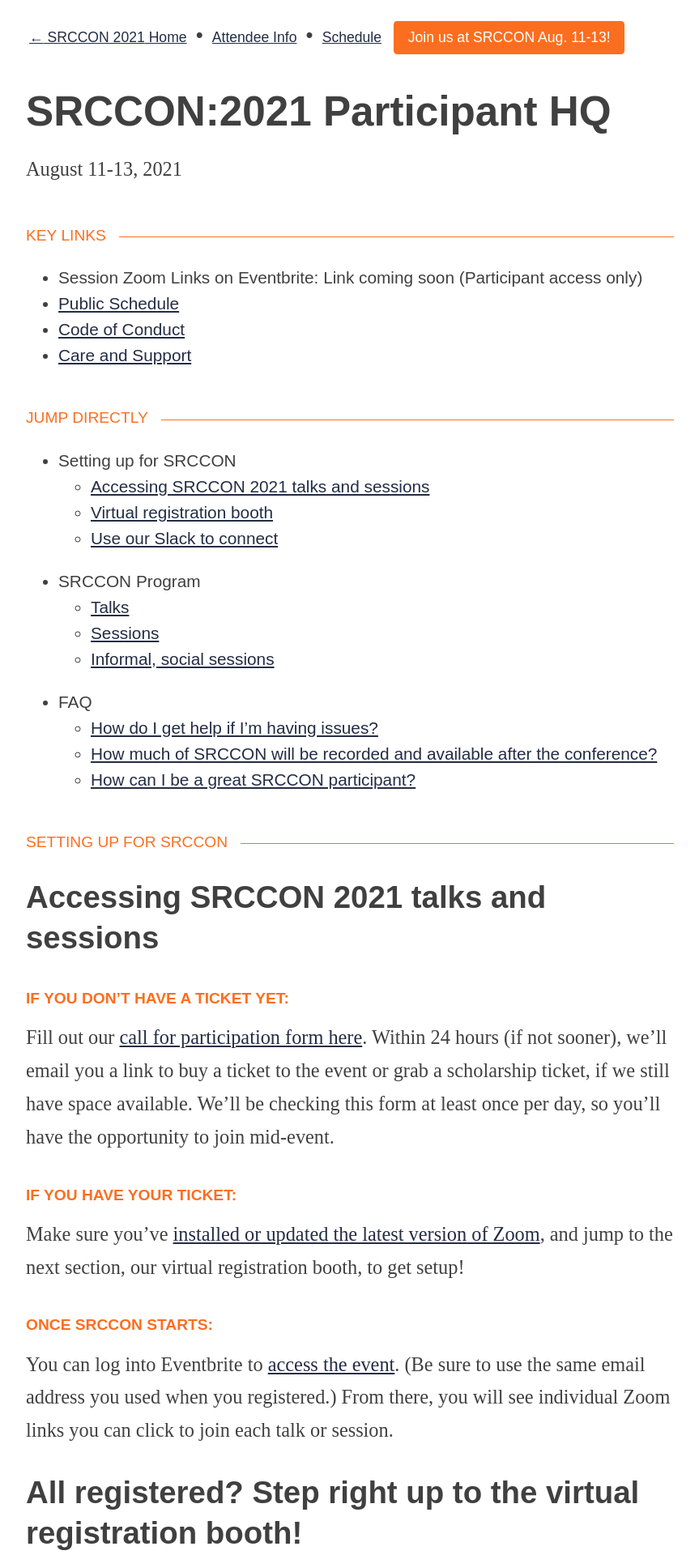
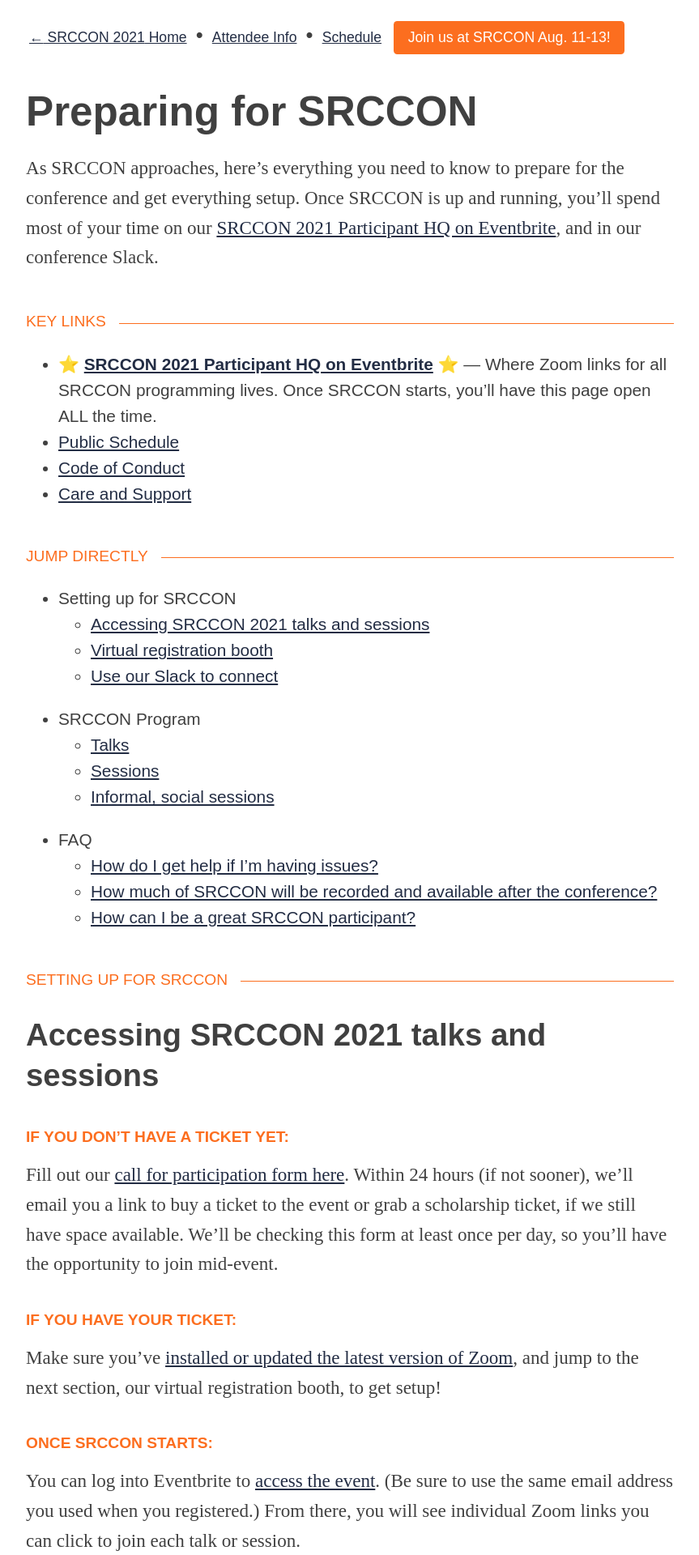
Before and after one commit to OpenNews/srccon-2021, a Jekyll site: the page built from participant-headquarters.md, in a window 1280 px wide. Shown: the top 1920 px of the page at 81% size, without its empty margins (208-1071 px from the left). Built offline with Jekyll 4.4.1, drawn with Linux system fonts in a browser that asks for light colours; some web fonts are replaced; some of the changed text lies outside the part shown.

Commit message:
branding changes

```diff
--- a/media/css/style.css
+++ b/media/css/style.css
@@ -18,25 +18,26 @@
     font-family: freight-text-pro, serif;
 }
 
-body.participant.headquarters main p {
-    font-size:  0.95em;
+body.participant.prep main p, body.participant.prep main ul {
+    font-size: 0.9em;
+    line-height: 1.6em;
 }
 
-.participant.headquarters header {
+.participant.prep header {
     margin-bottom:  1.5em;
 }
 
-body.participant.headquarters .page-container ul:nth-of-type(-n+2) {
+body.participant.prep .page-container ul:nth-of-type(-n+2) {
     font-family: sofia-pro, sans-serif;
     font-size:  1.3rem;
     line-height:  2rem;
 }
 
-body.participant.headquarters h2 {
+body.participant.prep h2 {
     margin: 0.8em 0 .5em;
 }
 
-body.participant.headquarters h4 {
+body.participant.prep h4 {
     font-size: 1.2rem;
     color: #fc6e1f;
     text-transform: uppercase;
--- a/participant-headquarters.md
+++ b/participant-headquarters.md
@@ -1,16 +1,15 @@
 ---
+section: participant prep
+permalink: /participant-prep/
+title: Preparing for SRCCON
 layout: mini_top
-section: participant headquarters
-permalink: /participant-headquarters/
-title: SRCCON:2021 Participant Headquarters
 ---
 
-# SRCCON:2021 Participant HQ
-
-August 11-13, 2021
+# Preparing for SRCCON
+As SRCCON approaches, here's everything you need to know to prepare for the conference and get everything setup. Once SRCCON is up and running, you'll spend most of your time on our [SRCCON 2021 Participant HQ on Eventbrite](TK), and in our conference Slack.
 
 ### KEY LINKS
-* Session Zoom Links on Eventbrite: Link coming soon (Participant access only)
+* ⭐️ [**SRCCON 2021 Participant HQ on Eventbrite**](TK) ⭐️ — Where Zoom links for all SRCCON programming lives. Once SRCCON starts, you'll have this page open ALL the time.
 * [Public Schedule](https://2021.srccon.org/schedule/)
 * [Code of Conduct](https://2021.srccon.org/conduct/)
 * [Care and Support](https://2021.srccon.org/support/)
@@ -48,7 +47,7 @@
 Normally, you might be picking up your welcome packet and pronoun pins when you arrive, so we wanted to give you a short, digital orientation too.
 
 #### 🔖 Step 1: Grab your name tag.
-When you receive your Slack invite, [edit your Slack profile](https://slack.com/help/articles/204092246-Edit-your-profile#:~:text=Update%20your%20profile&text=From%20your%20desktop%2C%20click%20your,profile%2C%20then%20click%20Save%20Changes.)! At in-person SRCCON events, we always feature your name prominently, and we do _not_ display the name of your organization. Help us maintain our focus on each of you as people and not as employees, and leave your organization name off your Slack profile. (We’ve already hidden email addresses from all Slack profiles.) Instead, put in three of your passions or interests into the “What I do” section of your Slack profile as conversation starters instead!** **Missing your Slack invite? Grab the direct sign-up link on [our Eventbrite page](https://2021.srccon.org/signin/).
+When you receive your Slack invite, [edit your Slack profile](https://slack.com/help/articles/204092246-Edit-your-profile#:~:text=Update%20your%20profile&text=From%20your%20desktop%2C%20click%20your,profile%2C%20then%20click%20Save%20Changes.)! At in-person SRCCON events, we always feature your name prominently, and we do _not_ display the name of your organization. Help us maintain our focus on each of you as people and not as employees, and leave your organization name off your Slack profile. (We’ve already hidden email addresses from all Slack profiles.) Instead, put in three of your passions or interests into the “What I do” section of your Slack profile as conversation starters instead! **Missing your Slack invite?** Grab the direct sign-up link on [our Eventbrite page](https://2021.srccon.org/signin/).
 
 #### 🧷 Step 2: Add your pronoun pin.
 In lieu of physical pins, you can display your pronouns digitally this year! In your SRCCON Slack account and on Zoom, we invite everyone who’s comfortable to add their pronouns to their display names. For example, “Sisi Wei (she/her).” Displaying your pronoun even if you don’t feel like you need one helps create a welcoming space for our colleagues who do (and please, respect other people’s pronouns).
```
